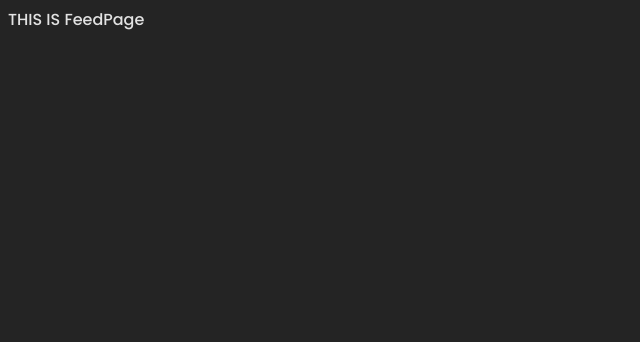
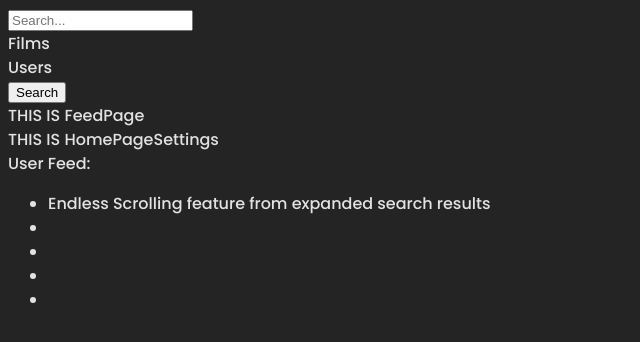
Before and after one commit to cal1co/movielogv2, a React (Vite) app: page / in a window 1280 px wide. Shown: the top 342 px of the page, without its empty margins (0-640 px from the left). Built offline with nearby package versions, Linux system fonts and the light colour scheme; a web font is replaced by a local one.

Commit message:
initiated homepage feed compoenets and added loading animation css

```diff
--- a/package.json
+++ b/package.json
@@ -11,8 +11,10 @@
     "coverage": "vitest run --coverage"
   },
   "dependencies": {
+    "@types/lodash": "^4.14.191",
     "@types/react-router-dom": "^5.3.3",
     "axios": "^1.3.4",
+    "lodash": "^4.17.21",
     "puppeteer": "^19.7.5",
     "react": "^18.2.0",
     "react-dom": "^18.2.0",
--- /dev/null
+++ b/src/components/HomePageSettings.tsx
@@ -0,0 +1,13 @@
+// import './FeedPage.css'
+
+function HomePageSettings() {
+
+    return (
+      <div className="HomePageSettings">
+        THIS IS HomePageSettings
+      </div>
+    )
+
+  }
+
+  export default HomePageSettings
--- /dev/null
+++ b/src/components/SearchBar.tsx
@@ -0,0 +1,45 @@
+import React, { useState } from 'react';
+import { useNavigate } from 'react-router-dom';
+
+
+
+const searchPath="/search"
+const SearchBar = () => {
+  const [query, setQuery] = useState('');
+  const [activeTab, setActiveTab] = useState<'films' | 'users'>('films');
+  const navigate = useNavigate();
+
+  const handleSearch = (event: React.FormEvent<HTMLFormElement>) => {
+    event.preventDefault();
+    const searchUrl = `${searchPath}?q=${encodeURIComponent(query)}&tab=${encodeURIComponent(activeTab)}`;
+    navigate(searchUrl);
+  };
+
+  return (
+    <form onSubmit={handleSearch}>
+      <input
+        type="text"
+        placeholder="Search..."
+        value={query}
+        onChange={(event) => setQuery(event.target.value)}
+      />
+      <div className="tab-container">
+        <div
+          className={`tab ${activeTab === 'films' ? 'active' : ''}`}
+          onClick={() => setActiveTab('films')}
+        >
+          Films
+        </div>
+        <div
+          className={`tab ${activeTab === 'users' ? 'active' : ''}`}
+          onClick={() => setActiveTab('users')}
+        >
+          Users
+        </div>
+      </div>
+      <button type="submit">Search</button>
+    </form>
+  );
+};
+
+export default SearchBar;
--- /dev/null
+++ b/src/components/UserFeed.tsx
@@ -0,0 +1,20 @@
+// import './UserFeed.css'
+
+function UserFeed() {
+
+    return (
+      <div className="UserFeed">
+        User Feed:
+        <ul>
+            <li>Endless Scrolling feature from expanded search results</li>
+            <li></li>
+            <li></li>
+            <li></li>
+            <li></li>
+        </ul>
+      </div>
+    )
+
+  }
+
+  export default UserFeed
--- a/src/index.css
+++ b/src/index.css
@@ -16,3 +16,28 @@
     -moz-osx-font-smoothing: grayscale;
     -webkit-text-size-adjust: 100%;
 }
+.loading {
+    position: relative;
+}
+
+.loading:before {
+    content: '';
+    box-sizing: border-box;
+    position: absolute;
+    top: 50%;
+    left: 50%;
+    width: 40px;
+    height: 40px;
+    margin-top: -20px;
+    margin-left: -20px;
+    border-radius: 50%;
+    border: 3px solid rgba(0, 0, 0, 0.1);
+    border-top-color: #3498db;
+    animation: spin 1.25s ease-in-out infinite;
+}
+
+@keyframes spin {
+    to {
+        transform: rotate(360deg);
+    }
+}
--- a/src/pages/FeedPage.tsx
+++ b/src/pages/FeedPage.tsx
@@ -1,10 +1,17 @@
 // import './FeedPage.css'
+import HomePageSettings from '../components/HomePageSettings'
+import SearchBar from '../components/SearchBar'
+import UserFeed from '../components/UserFeed'
+
 
 function FeedPage() {
 
   return (
     <div className="FeedPage">
+      <SearchBar></SearchBar>
       THIS IS FeedPage
+      <HomePageSettings></HomePageSettings>
+      <UserFeed></UserFeed>
     </div>
   )
 
--- a/src/pages/MovieResultsPage.tsx
+++ b/src/pages/MovieResultsPage.tsx
@@ -1,66 +1,105 @@
 // import './MovieResultsPage.css'
 
-
-/*
-    Here are the general steps to implement infinite scrolling using the IntersectionObserver API:
-
-    Add a ref to the last item in the list to observe when it becomes visible.
-    Initialize an IntersectionObserver instance with a callback function that will be called when the observed item becomes visible.
-    In the callback function, check if the intersection ratio is greater than zero, which indicates that the item is visible.
-    If the item is visible, fetch the next page of data and add it to the current list.
-*/
-
-
-import React, { useEffect, useState } from 'react';
+import React, { useEffect, useState, useRef } from 'react';
 import { useLocation } from "react-router-dom"
 import axios from 'axios'
 import { MovieSearchResult } from '../types/MovieTypes'
+import debounce from 'lodash/debounce'
+
+// http://localhost:5173/search/film?query=spiderman
 
 const MovieResultsPage: React.FC = () => {
   const { search } = useLocation();
   const queryParams = new URLSearchParams(search);
-  const query:string = queryParams.get('query') ?? '';
+  const query:string = queryParams.get('q') ?? '';
 
   const [movies, setMovies] = useState<MovieSearchResult>()
   const [page, setPage] = useState<number>(1)
   const [isLoading, setIsLoading] = useState(false)
+  const [isMounted, setIsMounted] = useState(false)
+  const [lastElement, setLastElement] = useState<HTMLDivElement | null>(null)
+
+  const observer = useRef(
+    new IntersectionObserver(
+      debounce((entries) => {
+        const first = entries[0];
+        if (first.isIntersecting) {
+          setPage((num) => num + 1);
+        }
+      }, 500) // Delay the function call by 500ms
+    )
+  );
 
   useEffect(() => {
-    fetchFilms(page)
-  },[query, page])
+    setIsMounted(true);
+  }, [])
+
+  useEffect(() => {
+    if (isMounted) {
+      if (page )
+      fetchFilms(page)
+    }
+  },[query, page, isMounted])
+
+  useEffect(() => {
+    const currentElement = lastElement;
+    const currentObserver = observer.current;
+    if (currentElement) {
+      currentObserver.observe(currentElement);
+    }
+
+    return () => {
+      if (currentElement) {
+        currentObserver.unobserve(currentElement)
+      }
+    }
+  }, [lastElement])
 
   const fetchFilms = async (pageNum: number) => {
+    setIsLoading(true);
     await axios.get(`${import.meta.env.VITE_MOVIE_DB_URL}/${import.meta.env.VITE_MOVIE_DB_URL_SEARCH}`, {
       params: {
         api_key: import.meta.env.VITE_MOVIE_DB_KEY,
         query: query,
-        page:page
+        page:pageNum
       },
     })
     .then( res => {
-      setMovies(res.data)
+      setMovies(prevMovies => {
+        if (!prevMovies) {
+          return res.data
+        } else {
+          const updatedResults = prevMovies ? prevMovies.results.concat(res.data.results) : res.data;
+          return {
+            ...res.data,
+            results: updatedResults,
+          };
+        }
+      })
       console.log(res.data)
     })
     .catch( err => {
       console.log(err)
       // TODO: handle error!
     })
+    setIsLoading(false)
   }
 
   const printFilms = (movieList: MovieSearchResult) => {
     return (
       <React.Fragment>
-        {movieList.results.map((movie) => {
+        {movieList.results.map((movie, idx) => {
           if (!movie.poster_path) {
             return null;
           }
         return(
           <li key={movie.id}>
             <img src={`https://image.tmdb.org/t/p/w200${movie.poster_path}`} alt={movie.title} />
-            <div>{movie.title}</div>
+            <div ref={movieList.page < movieList.total_pages ? setLastElement : undefined}>{movie.title}</div>
           </li>
         )
         })}
+        {isLoading && <div className={isLoading ? "loading" : ""}>Loading...</div>}
       </React.Fragment>
     );
   };
@@ -69,9 +108,8 @@ const MovieResultsPage: React.FC = () => {
     <div className="MovieResultsPage">
       THIS IS MovieResultsPage
       <h2>Search Results for: {query}</h2>
-      <ul>
       {movies && printFilms(movies)}
-      </ul>
+      {movies && movies.total_pages <= movies.page && <div id="end">You've the reached the end</div>}
     </div>
   )
 }
--- a/src/routes.tsx
+++ b/src/routes.tsx
@@ -15,7 +15,7 @@ const Routes: React.FC = () => {
       <Route path="/signup" element={<SignupPage/>} />
       <Route path="/" element={<FeedPage/>} />
       <Route path="/users/:userId" element={<UserPage/>} />
-      <Route path="/search/film" element={<MovieResultsPage/>} />
+      <Route path="/search" element={<MovieResultsPage/>} />
       <Route path="/search/user" element={<UserResultsPage/>} />
       <Route path='*' element={<NotFoundPage />}/>
     </AppRoutes>
```
Also changed, not shown: 2 other files (tests, documents, lock files or other folders).
